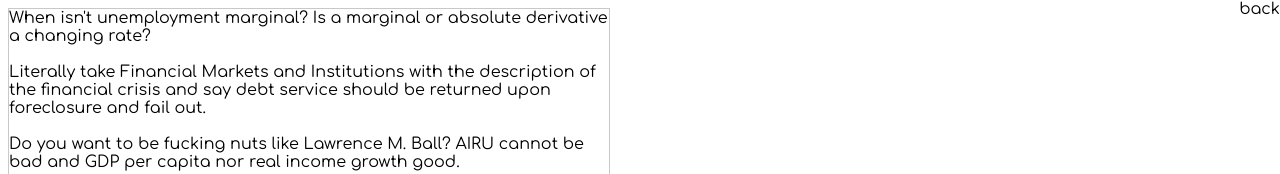
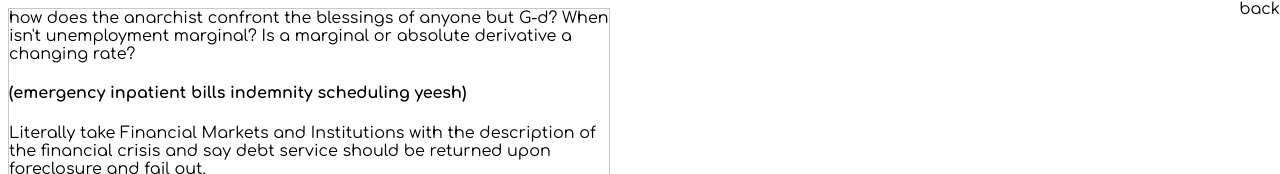
Before and after one commit to NickCarducci/marginalism, a React (Create React App) app: page / in a window 1280 px wide. Shown: the top 174 px of the page. Built offline with nearby package versions, Linux system fonts and the light colour scheme.

Commit message:
Update Basic.js

```diff
--- a/src/Basic.js
+++ b/src/Basic.js
@@ -156,12 +156,21 @@
             onClick={() => this.setState({ onFactors: false })}
           >
             back
-            {/**i think satan is certain is anything (believe if anything) */}
+            {/**i think satan is certain is anything (believe if anything)
+
+            ​do you make more than $10,275? Hoo boy do I need life insurance registered agents
+
+            ​danger to oneself is in the eye of the beholder or consensus?
+
+           binary plaintiff democracy isn't always that way
+
+           money velocity or tax rate subs [dude]
+            */}
           </div>
-          When isn't unemployment marginal? Is a marginal or absolute derivative
-          a changing rate?
-          <br />
-          <br />
+          how does the anarchist confront the blessings of anyone but G-d? When
+          isn't unemployment marginal? Is a marginal or absolute derivative a
+          changing rate?
+          <h4>(​emergency inpatient bills indemnity scheduling yeesh)</h4>
           Literally take Financial Markets and Institutions with the description
           of the financial crisis and say debt service should be returned upon
           foreclosure and fail out.
```
